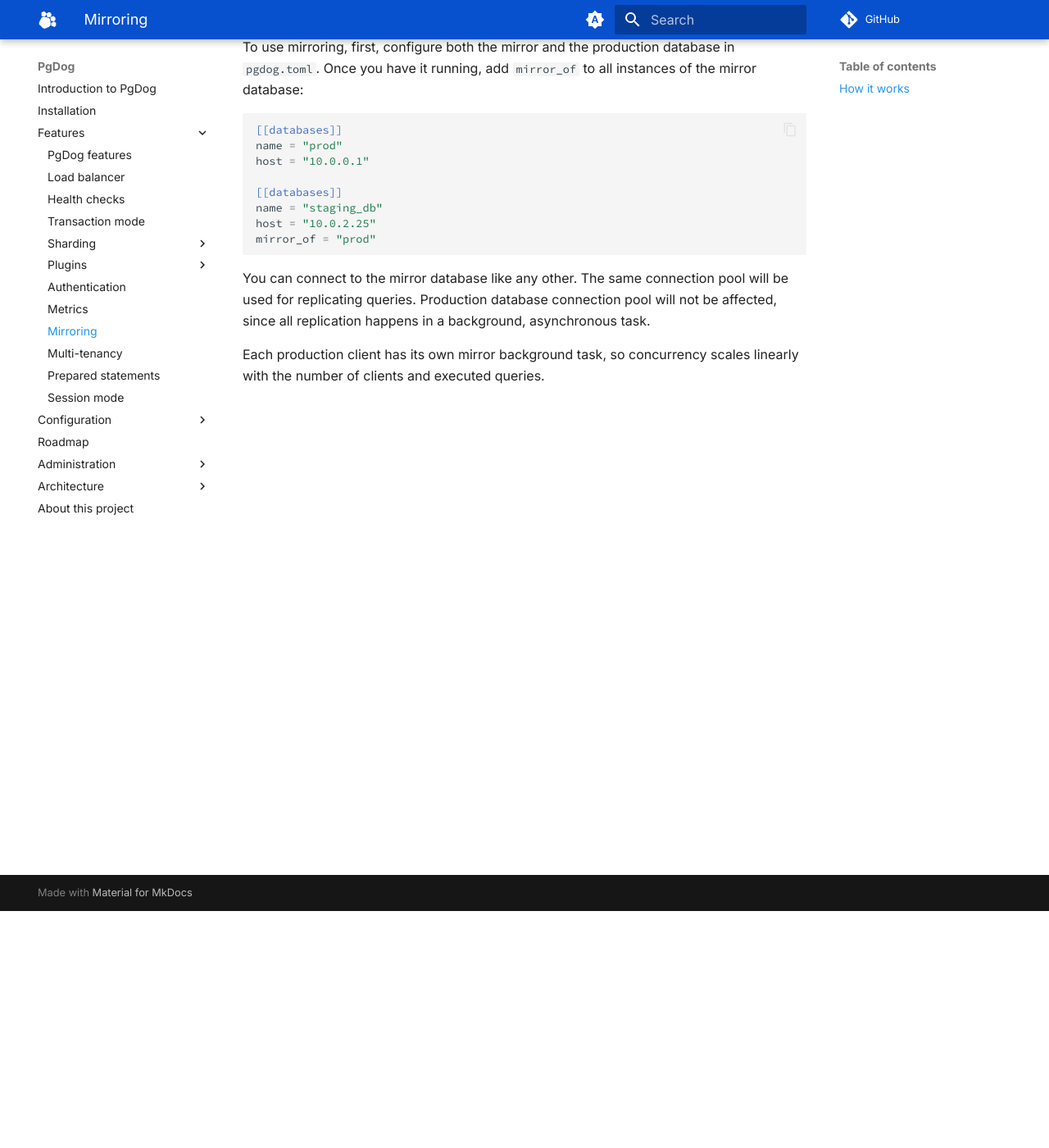
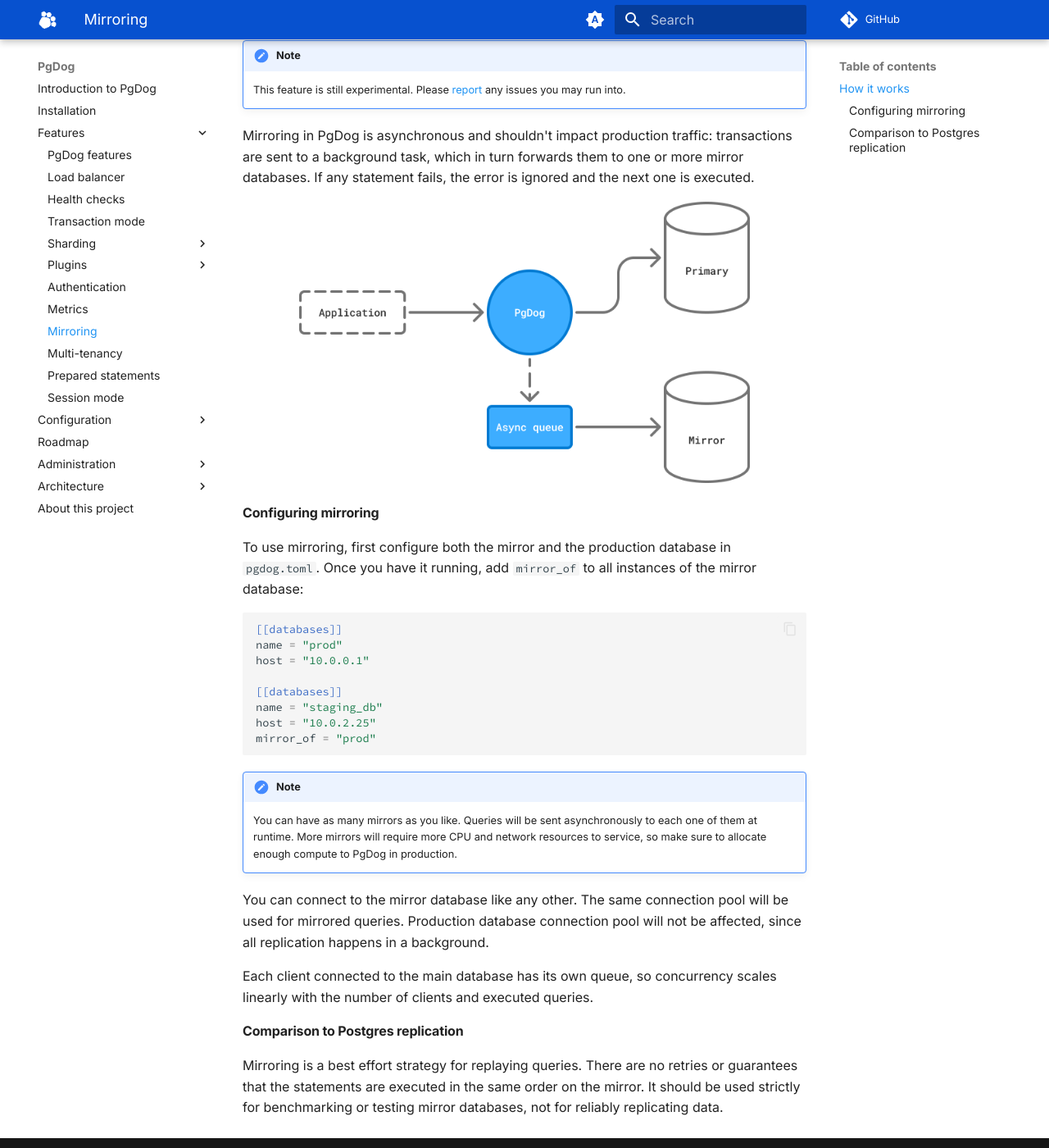
Before and after one commit to pgdogdev/docs, an MkDocs documentation site: the page built from docs/features/mirroring.md, in a window 1280 px wide and 1400 px high, scrolled down 289 px. Shown: the whole window at 82% size. Built offline with MkDocs 1.6.1 and Material for MkDocs 9.7.7, drawn with Linux system fonts in a browser that asks for light colours; comment, search, counter and statistics services are not loaded.

Commit message:
more notes

````diff
--- a/docs/features/mirroring.md
+++ b/docs/features/mirroring.md
@@ -4,7 +4,18 @@
 
 ### How it works
 
-To use mirroring, first, configure both the mirror and the production database in `pgdog.toml`. Once you have it running, add `mirror_of` to all instances of the mirror database:
+!!! note
+    This feature is still experimental. Please [report](https://github.com/pgdogdev/pgdog/issues) any issues you may run into.
+
+Mirroring in PgDog is asynchronous and shouldn't impact production traffic: transactions are sent to a background task, which in turn forwards them to one or more mirror databases. If any statement fails, the error is ignored and the next one is executed.
+
+<center>
+  <img src="/images/mirroring.png" width="80%" height="auto" alt="Mirroring" style="width: 80%;">
+</center>
+
+#### Configuring mirroring
+
+To use mirroring, first configure both the mirror and the production database in `pgdog.toml`. Once you have it running, add `mirror_of` to all instances of the mirror database:
 
 ```toml
 [[databases]]
@@ -17,6 +28,13 @@
 mirror_of = "prod"
 ```
 
-You can connect to the mirror database like any other. The same connection pool will be used for replicating queries. Production database connection pool will not be affected, since all replication happens in a background, asynchronous task.
+!!! note
+    You can have as many mirrors as you like. Queries will be sent asynchronously to each one of them at runtime. More mirrors will require more CPU and network resources to service, so make sure to allocate enough compute to PgDog in production.
 
-Each production client has its own mirror background task, so concurrency scales linearly with the number of clients and executed queries.
+You can connect to the mirror database like any other. The same connection pool will be used for mirrored queries. Production database connection pool will not be affected, since all replication happens in a background.
+
+Each client connected to the main database has its own queue, so concurrency scales linearly with the number of clients and executed queries.
+
+#### Comparison to Postgres replication
+
+Mirroring is a best effort strategy for replaying queries. There are no retries or guarantees that the statements are executed in the same order on the mirror. It should be used strictly for benchmarking or testing mirror databases, not for reliably replicating data.
````
Also changed, not shown: docs/features/multi-tenancy.md (+1 -1 lines), docs/images/mirroring.png (added), docs/images/prepared-statements-1.png.
